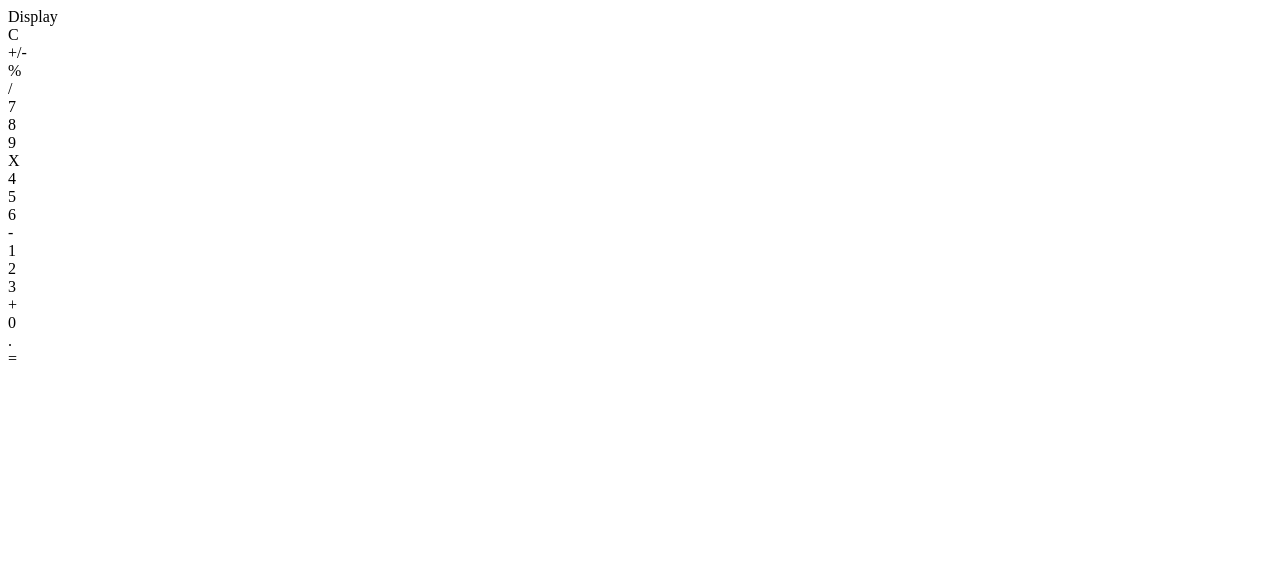
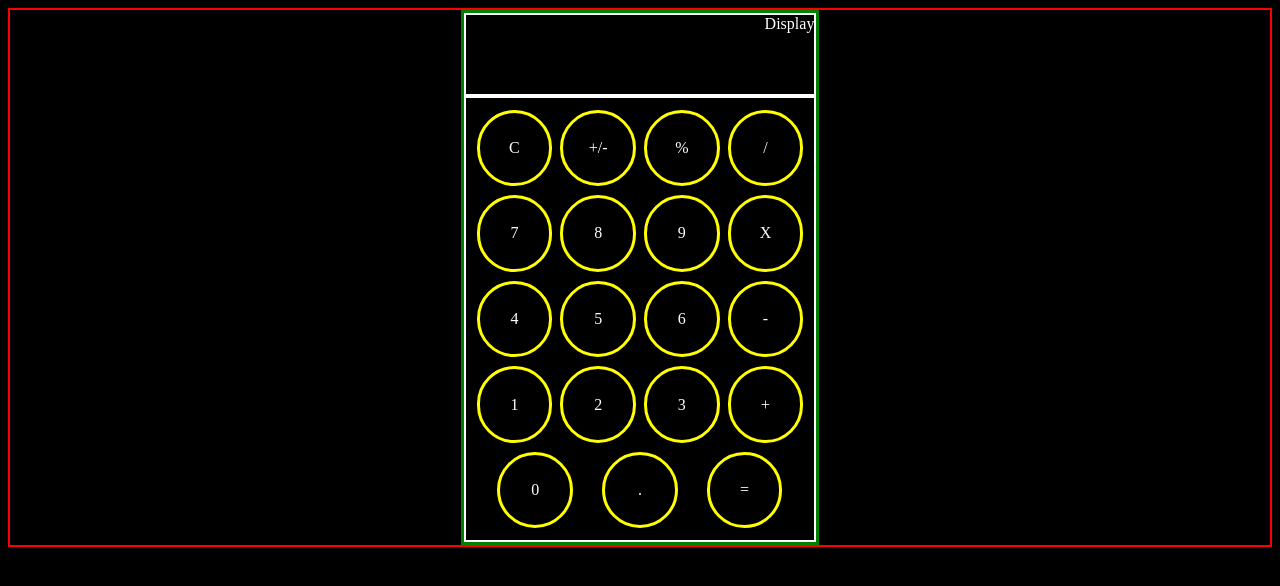
Before and after one commit to Roman-web-dev/calculator, a plain HTML site: page index.html in a window 1280 px wide. Drawn offline with Linux system fonts and the light colour scheme.

Commit message:
Connect CSS and JS files. Create initial interface structure

```diff
--- a/index.html
+++ b/index.html
@@ -4,36 +4,50 @@
     <meta charset="UTF-8">
     <meta name="viewport" content="width=device-width, initial-scale=1.0">
     <title>Document</title>
+
+    <link rel="stylesheet" href="style.css">
 </head>
 <body>
     <div id="mainContainer">
+        <div id="innerContainer">
 
             <div id="display">
                 Display
             </div>
 
             <div id="buttonsContainer">
+                <div>
                     <div class="" id="btnClear">C</div>
                     <div class="" id="btnInvert">+/-</div>
                     <div class="" id="btnPercent">%</div>
                     <div class="" id="btnDivide">/</div>
+                </div>
+                <div>
                     <div class="numbers" >7</div>
                     <div class="numbers" >8</div>
                     <div class="numbers" >9</div>
                     <div class="" id="btnMultiply">X</div>
+                </div>
+                <div>
                     <div class="numbers" >4</div>
                     <div class="numbers" >5</div>
                     <div class="numbers" >6</div>
                     <div class="" id="btnMinus">-</div>
+                </div>
+                <div>
                     <div class="numbers" >1</div>
                     <div class="numbers" >2</div>
                     <div class="numbers" >3</div>
                     <div class="" id="btnPlus">+</div>
+                </div>
+                <div>
                     <div class="numbers" >0</div>
                     <div class="" id="btnDot">.</div>
                     <div class="" id="btnEquals">=</div>
                 </div>
-
             </div>
+        </div>
+    </div>
+    <script src="script.js"></script>
 </body>
 </html>
--- a/style.css
+++ b/style.css
@@ -0,0 +1,60 @@
+body {
+    background-color: black;
+}
+
+#mainContainer {
+    display: flex;
+    justify-content: center;
+    height: 100%;
+
+    border:  2px solid red;
+}
+
+#innerContainer {
+    display: flex;
+    height: 100%;
+    flex-direction: column;
+    border:  3px solid green;
+    width: 28%;
+    aspect-ratio: 1 / 1.5;
+}
+
+#buttonsContainer {
+    box-sizing: border-box;
+    display: flex;
+    flex-direction: column;
+    flex-wrap: wrap;
+    justify-content: space-evenly;
+    height: 85%;
+
+    border:  2px solid white;
+}
+
+#display {
+    color: white;
+    text-align: right;
+    height: 15%;
+
+    border:  2px solid white;
+}
+
+#buttonsContainer div {
+    display: flex;
+    justify-content: space-evenly;
+    height: 16%;
+    width: 100%;
+
+    /* outline: solid white; */
+}
+
+#buttonsContainer div div {
+    display: flex;
+    align-items: center;
+    justify-items: center;
+    color:white;
+    width: 20%;
+    height: 100%;
+    outline: solid yellow;
+    border-radius: 500px;
+
+}
```
Lines whose indentation alone changed are shown as unchanged.
